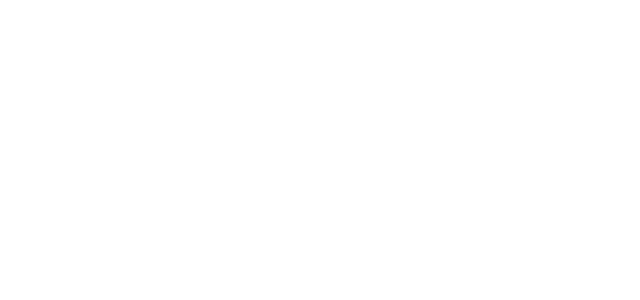
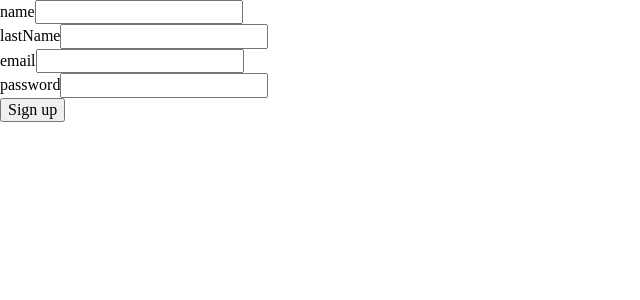
Before and after one commit to tlugat/iot-solution-hetic, a React (Create React App) app: page /register in a window 1280 px wide. Shown: the top 300 px of the page, without its empty margins (0-640 px from the left). Built offline with nearby package versions, Linux system fonts and the light colour scheme.

Commit message:
add auth and login/register pages

```diff
--- a/package.json
+++ b/package.json
@@ -6,13 +6,16 @@
     "@testing-library/jest-dom": "^5.11.4",
     "@testing-library/react": "^11.1.0",
     "@testing-library/user-event": "^12.1.10",
+    "axios": "^0.21.1",
+    "formik": "^2.2.9",
     "normalize.css": "^8.0.1",
     "react": "^17.0.2",
     "react-dom": "^17.0.2",
     "react-router-dom": "^5.2.0",
     "react-scripts": "4.0.3",
     "sass": "^1.35.2",
-    "web-vitals": "^1.0.1"
+    "web-vitals": "^1.0.1",
+    "yup": "^0.32.9"
   },
   "scripts": {
     "start": "react-scripts start",
--- a/src/app/App.js
+++ b/src/app/App.js
@@ -1,7 +1,30 @@
+import { Route, Switch, BrowserRouter as Router } from 'react-router-dom';
+
+import authService from 'app/services/auth/auth-service';
+
+import Home from "app/pages/Home/Home";
+import Register from "app/pages/Register";
+import Login from "app/pages/Login";
+
 function App() {
+
+  const user = authService.getCurrentUser();
+
   return (
     <div className="App">
-
+      <Router>
+        <Switch>
+          <Route exact path="/" component={Home}/>
+          {
+            !user && (
+              <>
+                <Route exact path="/register" component={Register}/>
+                <Route exact path="/login" component={Login}/>
+              </>
+            )
+          }
+        </Switch>
+      </Router>
     </div>
   );
 }
--- /dev/null
+++ b/src/app/commons/LoginForm/LoginForm.js
@@ -0,0 +1,66 @@
+import {Formik, Field, ErrorMessage} from 'formik';
+import * as Yup from 'yup';
+import {Link} from 'react-router-dom';
+import authService from 'app/services/auth/auth-service';
+
+
+const CustomInput = ({field, form, ...props}) => {
+  return (
+    <div >
+      <label>{field.name}</label>
+      <input {...field} {...props} ></input>
+    </div>
+  )
+}
+
+const CustomError = (props) => <div>{props.children}</div>
+
+
+const Form = () => {
+
+  const userSchema = Yup.object().shape({
+    email: Yup.string().email("E-mail erroné").min(6, '6 caractères min.').max(100, '100 caractères max.'),
+    password: Yup.string().min(6, '6 caractères min.').max(50, '50 caractères max.'),
+  });
+
+
+  const submit = async (values, actions) => {
+    const {email, password} = values;
+    actions.setSubmitting(false);
+    const token = await authService.login(email, password);
+    // sessionStorage.setItem('userName', token.data.name);
+    // setToken(token.data.token);
+  }
+
+  return (
+
+       <Formik
+      onSubmit={submit}
+      initialValues={{email: "", password: ""}}
+      validationSchema={userSchema}
+      >
+        {({
+          handleChange,
+          handleBlur,
+          handleSubmit,
+          values,
+          isSubmitting,
+          errors,
+          touched
+        }) => (
+          <form onSubmit={handleSubmit} >
+            <Field name="email" type="email" component={CustomInput} />
+            <ErrorMessage name="email" component={CustomError} />
+            <Field name="password" type="password"  component={CustomInput} />
+            <ErrorMessage name="password" component={CustomError} />
+            <button type="submit" disabled={isSubmitting}>Login</button>
+            <p>Don't have an account ? <span><Link to="/signup">Sign up</Link></span></p>
+          </form>
+
+        )}
+      </Formik>
+
+  )
+}
+
+export default Form
--- /dev/null
+++ b/src/app/commons/RegisterForm/RegisterForm.js
@@ -0,0 +1,73 @@
+import {Formik, Field, ErrorMessage} from 'formik';
+import * as Yup from 'yup';
+import authService from 'app/services/auth/auth-service';
+
+
+const CustomInput = ({field, form, ...props}) => {
+  return (
+    <div>
+      <label>{field.name}</label>
+      <input {...field} {...props} ></input>
+    </div>
+  )
+}
+
+const CustomError = (props) => <div>{props.children}</div>
+
+
+const RegisterForm = () => {
+
+
+  const userSchema = Yup.object().shape({
+    name: Yup.string().min(2, 'Le nom renseigné est trop court'),
+    lastName: Yup.string().min(2, 'Le nom renseigné est trop court'),
+    email: Yup.string().email("E-mail erroné"),
+    password: Yup.string().min(6, '6 caractères min.').max(50, '20 caractères max.'),
+    // password2: Yup.string().min(6, '6 caractères min.').max(50, '20 caractères max.'),
+  });
+
+  const submit = async (values, actions) => {
+    const {name, lastname, email, password} = values;
+    actions.setSubmitting(false);
+    const token = await authService.register(name, lastname, email, password);
+    // sessionStorage.setItem('userName', name);
+    // setToken(token.data.token);
+  }
+
+
+  return (
+
+
+       <Formik
+      onSubmit={submit}
+      initialValues={{name: "", lastName: "", email: "", password: ""}}
+      validationSchema={userSchema}
+      >
+        {({
+          handleChange,
+          handleBlur,
+          handleSubmit,
+          values,
+          isSubmitting,
+          errors,
+          touched
+        }) => (
+          <form  onSubmit={handleSubmit}>
+            <Field name="name" component={CustomInput} />
+            <ErrorMessage name="name" component={CustomError} />
+            <Field name="lastName" component={CustomInput} />
+            <ErrorMessage name="lastName" component={CustomError} />
+            <Field name="email" type="email" component={CustomInput} />
+            <ErrorMessage name="email" component={CustomError} />
+            <Field name="password" type="password"  component={CustomInput} />
+            <ErrorMessage name="password" component={CustomError} />
+            <button type="submit" disabled={isSubmitting}>Sign up</button>
+          </form>
+
+        )}
+      </Formik>
+
+  )
+}
+
+export default RegisterForm
--- /dev/null
+++ b/src/app/pages/Home/Home.js
@@ -0,0 +1,10 @@
+
+function Home() {
+  return (
+    <div>
+      <h1>Bienvenue sur l'accueil</h1>
+    </div>
+  )
+}
+
+export default Home
--- /dev/null
+++ b/src/app/pages/Login.js
@@ -0,0 +1,11 @@
+import Form from 'app/commons/LoginForm/LoginForm';
+
+function Login() {
+  return (
+    <div>
+      <Form/>
+    </div>
+  )
+}
+
+export default Login
--- /dev/null
+++ b/src/app/pages/Register.js
@@ -0,0 +1,11 @@
+import Form from 'app/commons/RegisterForm/RegisterForm';
+
+function Register() {
+  return (
+    <div>
+      <Form/>
+    </div>
+  )
+}
+
+export default Register
--- /dev/null
+++ b/src/app/services/auth/auth-service.js
@@ -0,0 +1,42 @@
+import axios from "axios";
+
+const API_URL = "http://localhost:8080/api/auth/";
+
+const register = async (name, lastname, email, password) => {
+  return axios.post(API_URL + "signup", {
+    name,
+    lastname,
+    email,
+    password,
+  });
+};
+
+const login = async (email, password) => {
+  return axios
+    .post(API_URL + "signin", {
+      email,
+      password,
+    })
+    .then((response) => {
+      if (response.data.accessToken) {
+        localStorage.setItem("user", JSON.stringify(response.data));
+      }
+
+      return response.data;
+    });
+};
+
+const logout = () => {
+  localStorage.removeItem("user");
+};
+
+const getCurrentUser = () => {
+  return JSON.parse(localStorage.getItem("user"));
+};
+
+export default {
+  register,
+  login,
+  logout,
+  getCurrentUser,
+};
--- a/src/app/store/reducer.js
+++ b/src/app/store/reducer.js
@@ -5,26 +5,12 @@ const Reducer = (state, action) => {
           ...state,
           ...action.payload
         };
-      case 'SET_IMEI':
+      case 'SET_USER':
       return {
         ...state,
-        imei: action.payload
+        user: action.payload
       };
-      // case 'SET_POSTS':
-      //     return {
-      //         ...state,
-      //         posts: action.payload
-      //     };
-      // case 'ADD_POST':
-      //     return {
-      //         ...state,
-      //         posts: state.posts.concat(action.payload)
-      //     };
-      // case 'REMOVE_POST':
-      //     return {
-      //         ...state,
-      //         posts: state.posts.filter(post => post.id !== action.payload)
-      //     };
+
       case 'SET_ERROR':
           return {
               ...state,
```
Also changed, not shown: src/app/services/auth/auth-header.js (added, +10 -0 lines), src/app/services/auth/user-service.js (added, +27 -0 lines), src/app/pages/Home/Home.module.scss (added), 1 other file (tests, documents, lock files or other folders).
